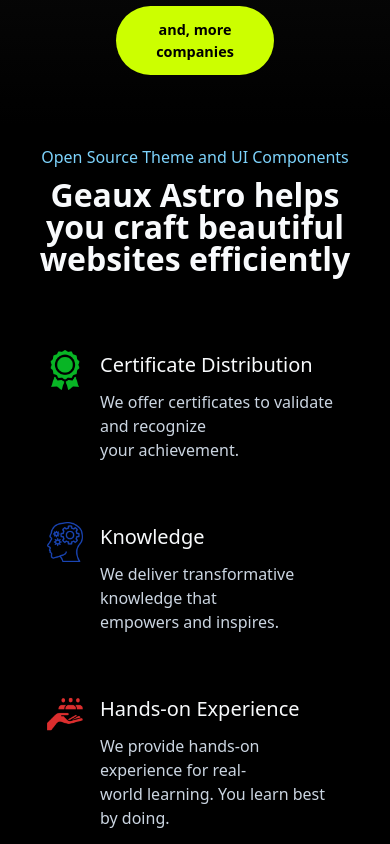
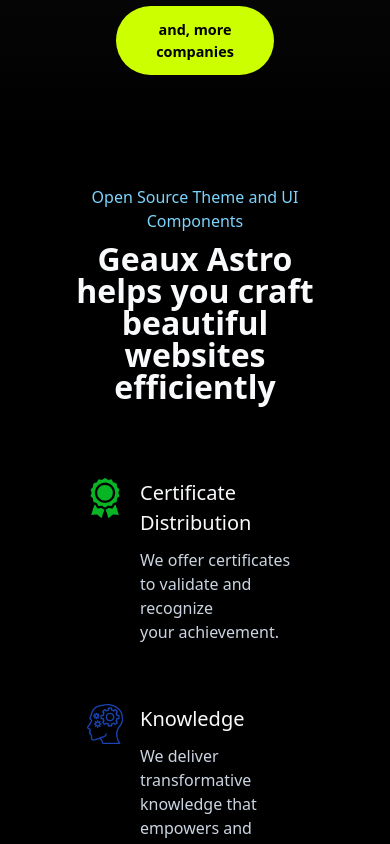
Before and after one commit to ashish290/Webion-Task, a React (Vite) app: page / in a window 390 px wide. Shown: the part 1240-2084 px from the top of the page. Built offline with nearby package versions, Linux system fonts and the light colour scheme.

Commit message:
Update About.css

```diff
--- a/src/components/Home/About.css
+++ b/src/components/Home/About.css
@@ -3,6 +3,7 @@
   text-align: center;
   background-color: black;
   color: white;
+  box-sizing: border-box;
 }
 
 .about-container p {
@@ -86,13 +87,13 @@
 
 @media (max-width: 768px) {
   .about-container {
-    padding: 20px;
+    margin: 20px;
     text-align: center;
   }
 
   .about-container h1 {
     font-size: 2rem;
-    margin: 10px 0;
+    margin: 10px ;
   }
 
   .about-container p {
```
